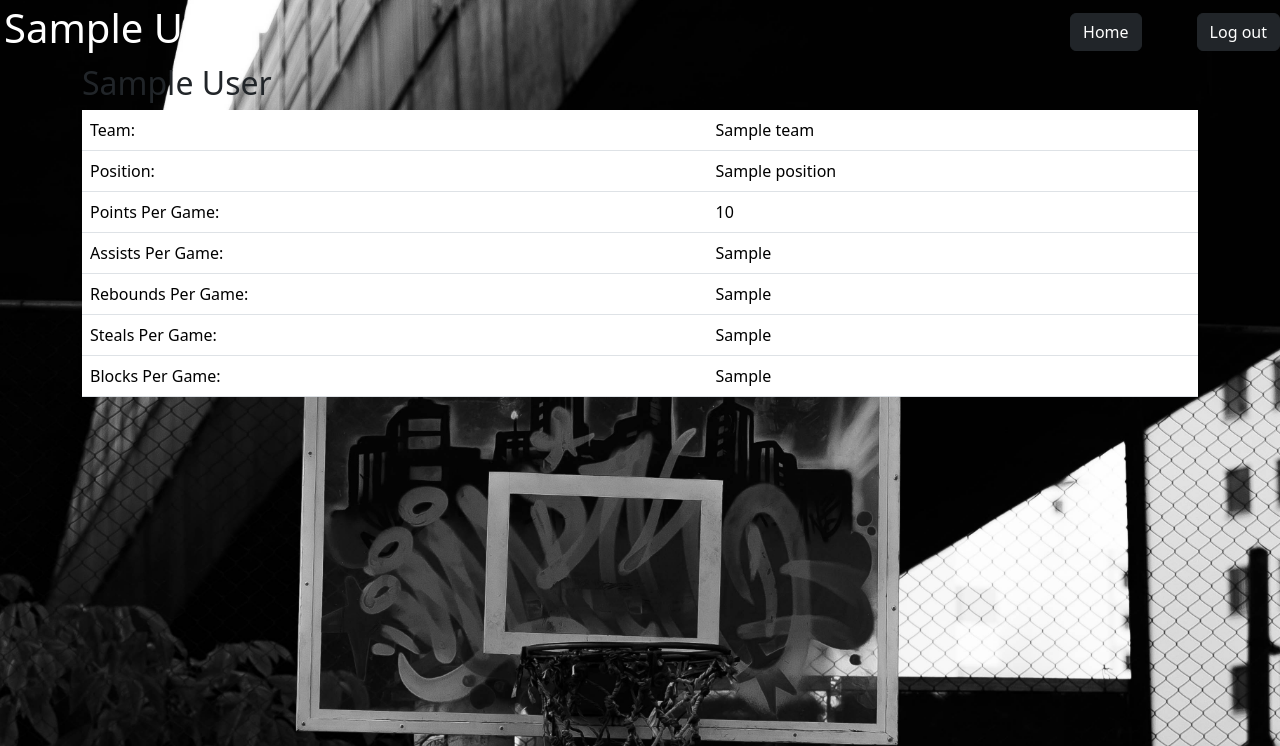
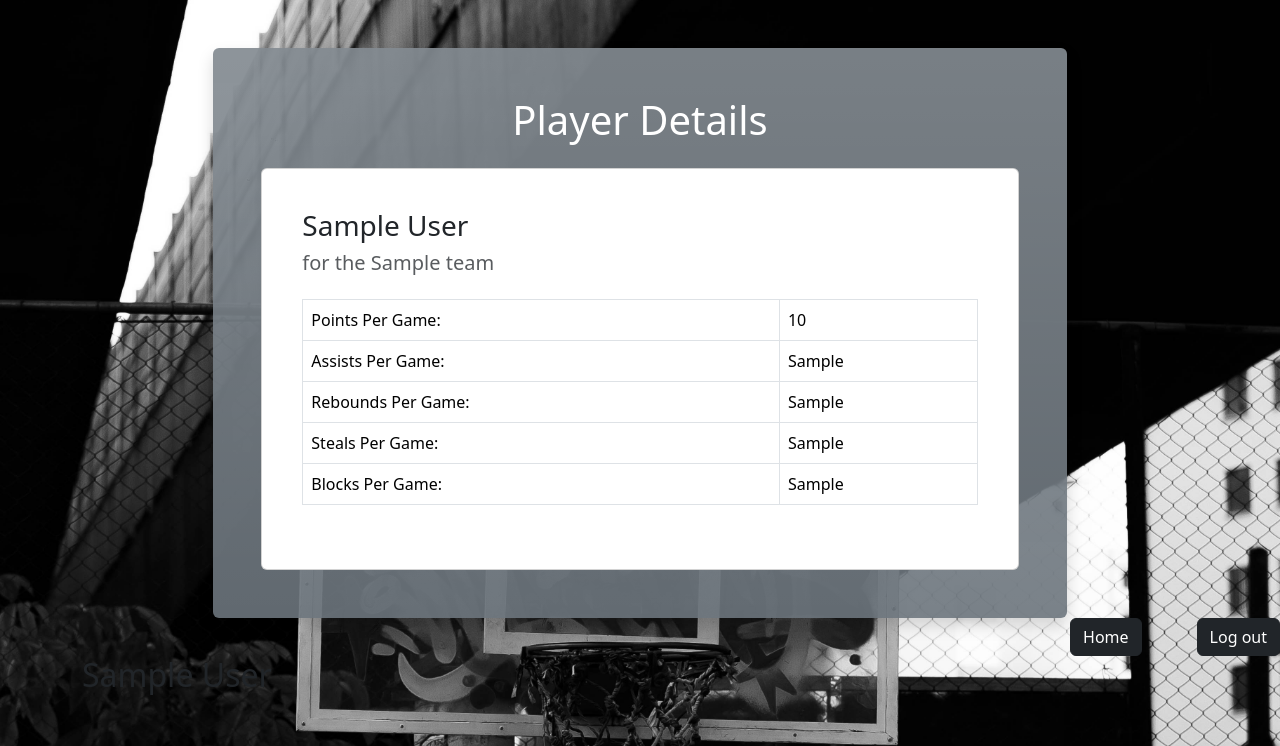
Before and after one commit to JohnathonBowers/nba-tracker, a Flask app: template flask_app/templates/player_view.html in a window 1280 px wide. Shown: the part 54-800 px from the top of the page. Run offline with Flask 2, Linux system fonts and the light colour scheme; the template is opened without the code that fills it: most values are stand-ins (such as "Sample title", 1, 10 or a date in 2020).

Commit message:
finished styling on player_view.html template

```diff
--- a/flask_app/templates/player_view.html
+++ b/flask_app/templates/player_view.html
@@ -23,32 +23,21 @@
             <a href="/logout"><button class="btn btn-outline-dark">Log Out</button></a>
         </div>
     </nav>
-    <div class="d-flex justify-content-between align-items-center">
-        <h1 class="w-75 p-1">
-            <span class="text-white">{{player.first_name}} {{player.last_name}}</span>
-        </h1>
-        <div>
-            {% if player.user_id == session.user_id %}
-            <a href="/players/{{player.id}}/edit" class="btn btn-dark">Edit Player</a>
-            <a href="/players/{{player.id}}/delete">Delete Player</a>
-            {% endif %}
-        </div>
-        <a href="/dashboard" class="btn btn-dark">Home</a>
-        <a href="/logout" class="btn btn-dark">Log out</a>
-    </div>
-
-    <div class="container">
-        <h2>{{player.first_name}} {{player.last_name}}</h2>
-        <table class="table">
+    <div class="container col-md-8 mt-5 bg-secondary bg-gradient rounded shadow p-4" style="--bs-bg-opacity: .9;">
+        <h1 class="text-white text-center mt-4">Player Details</h1>
+        <div class="card m-4">
+            <div class="card-body m-4">
+                <h3 class="card-title mb-2">{{player.first_name}} {{player.last_name}}</h3>
+                <h5 class="card-subtitle text-body-secondary my-2">
+                    {% if player.position == 'PG'%}Point guard
+                    {% elif player.position == 'SG'%}Shooting guard
+                    {% elif player.position == 'SF'%}Small forward
+                    {% elif player.position == 'PF'%}Power forward
+                    {% elif player.position == 'C'%}Center
+                    {% endif %} for the {{player.team}}
+                </h5>
+                <table class="table table-bordered rounded my-4">
                     <tbody>
-                <tr>
-                    <td>Team:</td>
-                    <td>{{player.team}}</td>
-                </tr>
-                <tr>
-                    <td>Position:</td>
-                    <td>{{player.position}}</td>
-                </tr>
                         <tr>
                             <td>Points Per Game:</td>
                             <td>{{player.points_pg}}</td>
@@ -71,6 +60,33 @@
                         </tr>
                     </tbody>
                 </table>
+                <div class="d-flex flex-row justify-content-center">
+                    {% if player.user_id == session.user_id %}
+                        <a href="/players/{{player.id}}/edit" class="btn btn-warning me-3">Edit Player</a>
+                        <a href="/players/{{player.id}}/delete" class="btn btn-danger ms-3">Delete Player</a>
+                    {% endif %}
+                </div>
+            </div>
+        </div>
+
+    </div>
+
+    <div class="d-flex justify-content-between align-items-center">
+        <h1 class="w-75 p-1">
+            <span class="text-white"></span>
+        </h1>
+        <div>
+
+        </div>
+        <a href="/dashboard" class="btn btn-dark">Home</a>
+        <a href="/logout" class="btn btn-dark">Log out</a>
+    </div>
+
+    <div class="container">
+        <h2>{{player.first_name}} {{player.last_name}}</h2>
+        <table class="table">
+
+        </table>
     </div>
     <script src="https://cdn.jsdelivr.net/npm/bootstrap@5.3.0-alpha3/dist/js/bootstrap.bundle.min.js" integrity="sha384-ENjdO4Dr2bkBIFxQpeoTz1HIcje39Wm4jDKdf19U8gI4ddQ3GYNS7NTKfAdVQSZe" crossorigin="anonymous"></script>
 </body>
```
Lines whose indentation alone changed are shown as unchanged.
